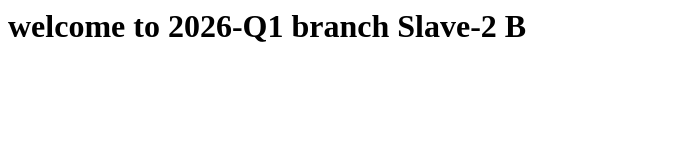
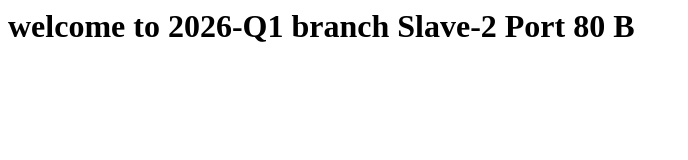
Before and after one commit to abhishek-7980/docker-assigement-2, a plain HTML site: page index.html in a window 1280 px wide. Shown: the whole page, without its empty margins (0-688 px from the left). Drawn offline with Linux system fonts and the light colour scheme.

Commit message:
added change in file

```diff
--- a/index.html
+++ b/index.html
@@ -1 +1 @@
-<h1> welcome to 2026-Q1 branch Slave-2 B </h1>
+<h1> welcome to 2026-Q1 branch Slave-2 Port 80 B </h1>
```
